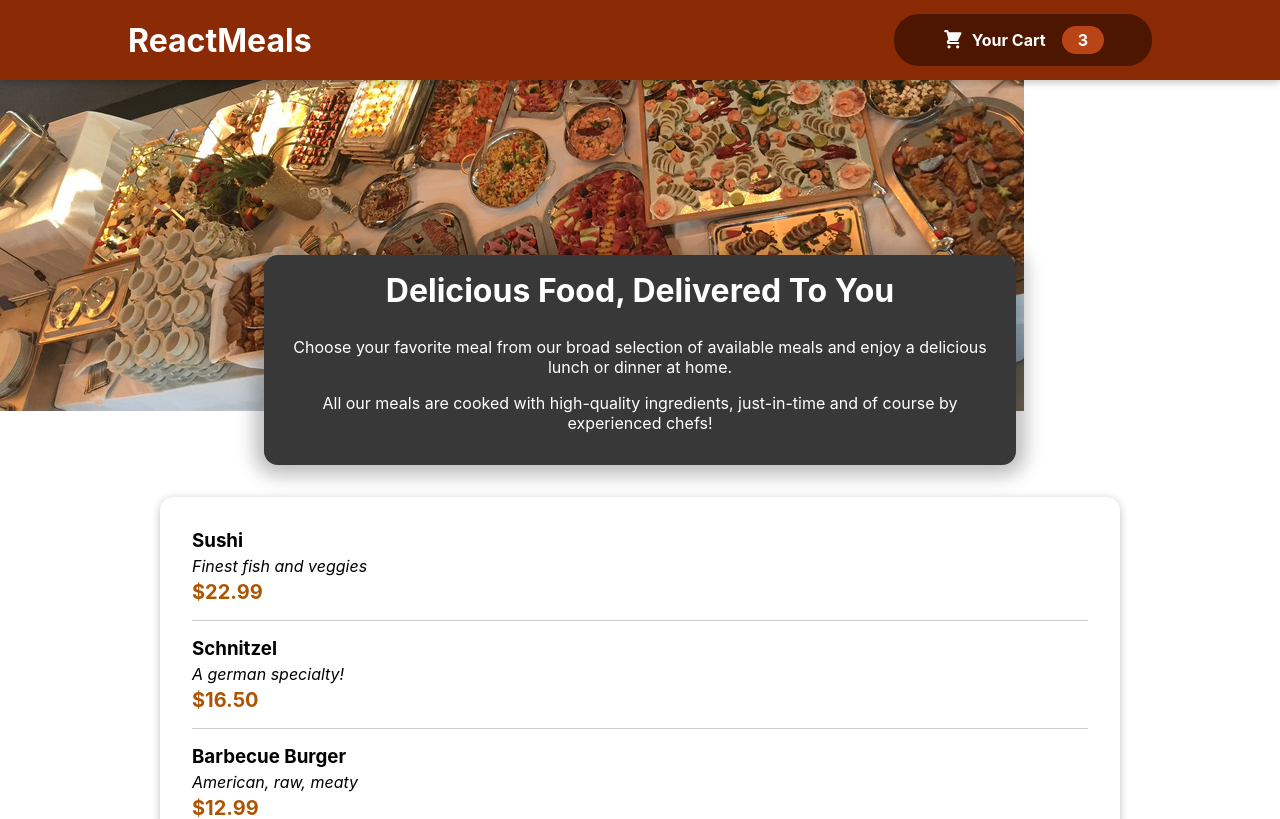
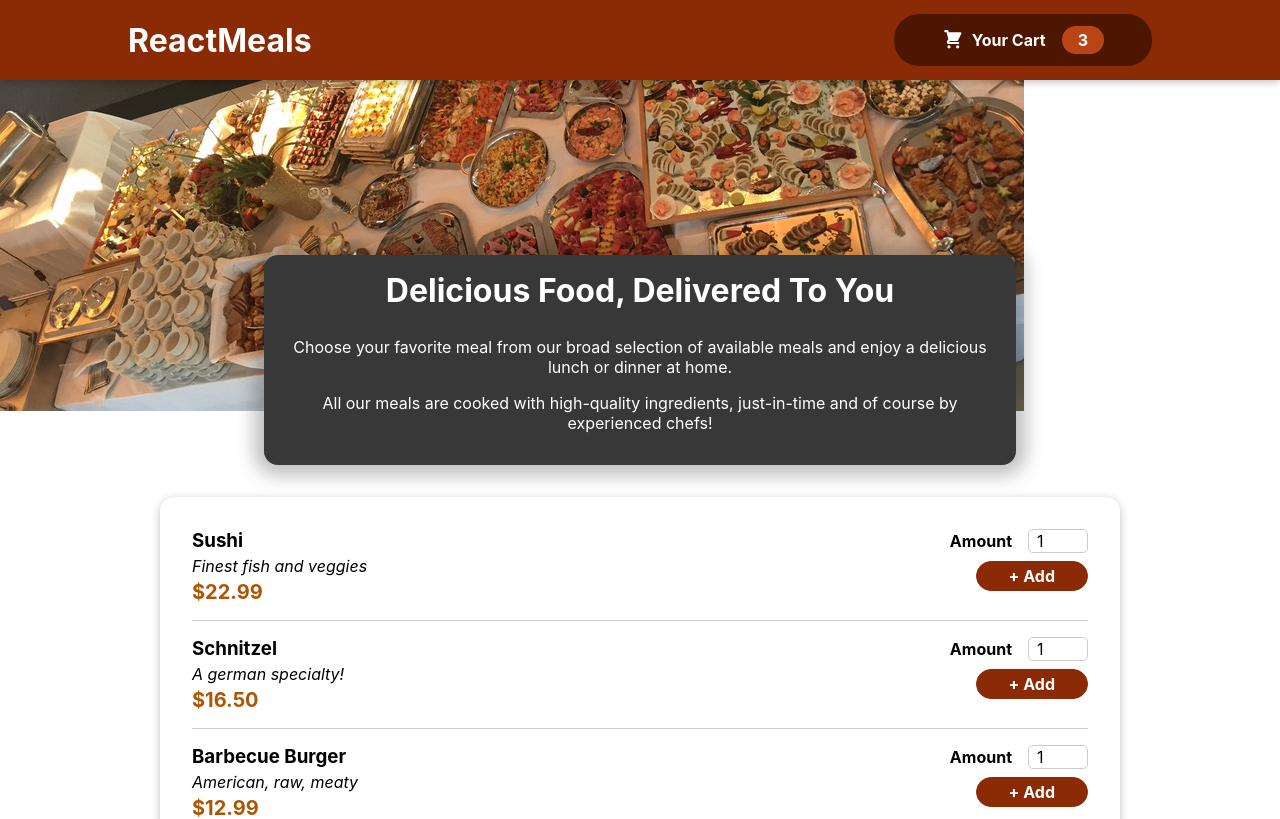
Before and after one commit to LoryGlory/react-food-order-app, a React (Create React App) app: page / in a window 1280 px wide. Shown: the top 819 px of the page. Built offline with nearby package versions, Linux system fonts and the light colour scheme.

Commit message:
added meal item form component import

```diff
--- a/src/components/Meals/MealItem/MealItem.js
+++ b/src/components/Meals/MealItem/MealItem.js
@@ -1,4 +1,5 @@
 import classes from './MealItem.module.css';
+import MealItemForm from "./MealItemForm";
 
 const MealItem = props => {
   const price = `$${props.price.toFixed(2)}`;
@@ -11,7 +12,7 @@ const MealItem = props => {
           <div className={classes.price}>{price}</div>
         </div>
         <div>
-
+          <MealItemForm/>
         </div>
       </li>
   )
```
